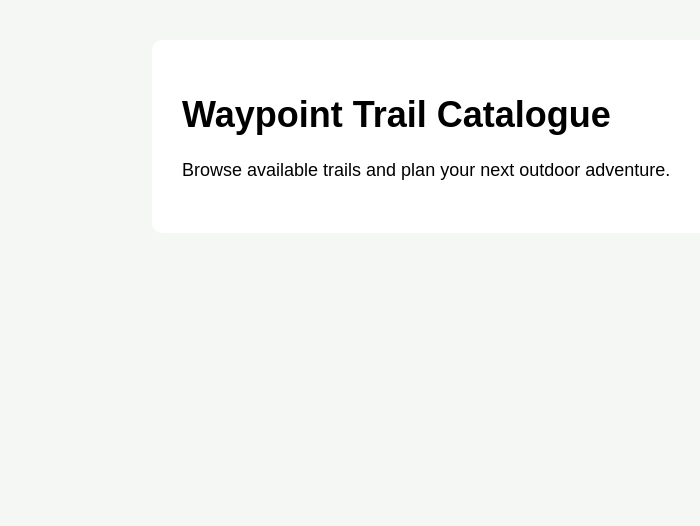
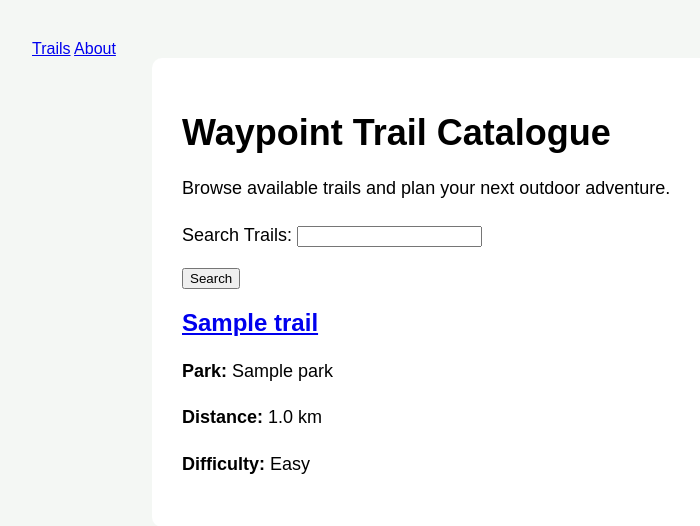
Before and after one commit to LANgoddy/Waypoint, a Django app: page /trails/ in a window 1280 px wide. Shown: the top 526 px of the page, without its empty margins (8-708 px from the left). Run offline with Django 5.2, Linux system fonts and the light colour scheme; tables that the repository leaves empty hold one stand-in row (values such as "Sample post").

Commit message:
week 12: add forms search and pagination

```diff
--- /dev/null
+++ b/trails/forms.py
@@ -0,0 +1,17 @@
+# Import Django's form tools.
+from django import forms
+
+
+# ---------------------------------------------------------
+# TRAIL SEARCH FORM
+# ---------------------------------------------------------
+
+# This form lets users search for trails by name.
+class TrailSearchForm(forms.Form):
+
+    # A simple text box for entering a search term.
+    query = forms.CharField(
+        required=False,
+        label="Search Trails",
+        max_length=100
+    )
--- /dev/null
+++ b/trails/templates/trails/base.html
@@ -0,0 +1,40 @@
+{% load static %}
+
+<!DOCTYPE html>
+<html lang="en">
+
+<head>
+    <!-- Basic information about the webpage. -->
+    <meta charset="UTF-8">
+
+    <!-- Child pages can provide their own browser-tab title. -->
+    <title>
+        {% block title %}
+        Waypoint
+        {% endblock %}
+    </title>
+
+    <!-- Load the shared Waypoint CSS file. -->
+    <link rel="stylesheet" href="{% static 'trails/style.css' %}">
+</head>
+
+<body>
+
+    <!-- Navigation shared by all Waypoint pages. -->
+    <nav>
+        <a href="{% url 'trails:trail_list' %}">Trails</a>
+        <a href="{% url 'about' %}">About</a>
+    </nav>
+
+    <!-- Main page container. -->
+    <div class="container">
+
+        <!-- Each child template places its own content here. -->
+        {% block content %}
+        {% endblock %}
+
+    </div>
+
+</body>
+
+</html>
--- a/trails/templates/trails/trail_list.html
+++ b/trails/templates/trails/trail_list.html
@@ -1,34 +1,116 @@
-{% load static %}
+{% extends "trails/base.html" %}
 
-<!DOCTYPE html>
-<html lang="en">
 
-<head>
-    <!-- Basic information about the webpage. -->
-    <meta charset="UTF-8">
+{% block title %}
+Trail Catalogue - Waypoint
+{% endblock %}
 
-    <!-- Text displayed on the browser tab. -->
-    <title>Waypoint Trail Catalogue</title>
 
-    <!-- Connect this page to the Waypoint CSS file. -->
-    <link rel="stylesheet" href="{% static 'trails/style.css' %}">
-</head>
+{% block content %}
 
-<body>
+    <!-- Page heading. -->
+    <h1>Waypoint Trail Catalogue</h1>
 
-    <!-- Main content container. -->
-    <div class="container">
+    <!-- Short introduction. -->
+    <p>
+        Browse available trails and plan your next outdoor adventure.
+    </p>
 
-        <!-- Main heading for the trail catalogue. -->
-        <h1>Waypoint Trail Catalogue</h1>
+    <!-- Search form for filtering trails. -->
+    <form method="get">
 
-        <!-- Placeholder content for Week 9. -->
-        <p>
-            Browse available trails and plan your next outdoor adventure.
-        </p>
+        <!-- Display the search field from TrailSearchForm. -->
+        {{ search_form.as_p }}
 
-    </div>
+        <!-- Button used to submit the search. -->
+        <button type="submit">
+            Search
+        </button>
 
-</body>
+    </form>
 
-</html>
+
+    <!-- Check whether any Trail records exist. -->
+    {% if trails %}
+
+        <!-- Display each Trail from the database. -->
+        {% for trail in trails %}
+
+            <div class="trail-card">
+
+                <!-- Trail name links to its detail page. -->
+                <h2>
+                    <a href="{% url 'trails:trail_detail' trail.pk %}">
+                        {{ trail.name }}
+                    </a>
+                </h2>
+
+                <!-- Display the related Park. -->
+                <p>
+                    <strong>Park:</strong>
+                    {{ trail.park }}
+                </p>
+
+                <!-- Display trail distance. -->
+                <p>
+                    <strong>Distance:</strong>
+                    {{ trail.distance_km }} km
+                </p>
+
+                <!-- Display trail difficulty. -->
+                <p>
+                    <strong>Difficulty:</strong>
+                    {{ trail.get_difficulty_display }}
+                </p>
+
+            </div>
+
+        {% endfor %}
+
+
+        <!-- ---------------------------------------------------------
+             PAGINATION
+        ---------------------------------------------------------- -->
+
+        {% if is_paginated %}
+
+            <div class="pagination">
+
+                <!-- Show Previous only when an earlier page exists. -->
+                {% if page_obj.has_previous %}
+
+                    <a href="?query={{ request.GET.query }}&page={{ page_obj.previous_page_number }}">
+                        Previous
+                    </a>
+
+                {% endif %}
+
+
+                <!-- Show the current page number. -->
+                <span>
+                    Page {{ page_obj.number }} of {{ page_obj.paginator.num_pages }}
+                </span>
+
+
+                <!-- Show Next only when another page exists. -->
+                {% if page_obj.has_next %}
+
+                    <a href="?query={{ request.GET.query }}&page={{ page_obj.next_page_number }}">
+                        Next
+                    </a>
+
+                {% endif %}
+
+            </div>
+
+        {% endif %}
+
+
+    {% else %}
+
+        <!-- This appears if there are no matching Trail records. -->
+        <p>No trails were found.</p>
+
+    {% endif %}
+
+{% endblock %}
--- /dev/null
+++ b/trails/urls.py
@@ -0,0 +1,28 @@
+# Import path so we can define URL routes.
+from django.urls import path
+
+# Import the class-based views from the MAIN trails app.
+from .views import TrailListView, TrailDetailView
+
+
+# Give the MAIN trails app its own URL namespace.
+app_name = "trails"
+
+
+# Define the URLs that belong to the MAIN trails app.
+urlpatterns = [
+
+    # Show the full trail catalogue.
+    path(
+        "",
+        TrailListView.as_view(),
+        name="trail_list"
+    ),
+
+    # Show one individual trail using its database ID.
+    path(
+        "<int:pk>/",
+        TrailDetailView.as_view(),
+        name="trail_detail"
+    ),
+]
--- a/trails/views.py
+++ b/trails/views.py
@@ -1,6 +1,19 @@
 # Import render so Django can display HTML templates.
 from django.shortcuts import render
 
+# Import Django's generic class-based views.
+from django.views.generic import ListView, DetailView
+
+# Import the Trail model.
+from .models import Trail
+
+# Import the Trail search form.
+from .forms import TrailSearchForm
+
+
+# ---------------------------------------------------------
+# ABOUT VIEW
+# ---------------------------------------------------------
 
 # This view handles requests for the About page.
 def about(request):
@@ -9,8 +22,66 @@ def about(request):
     return render(request, "trails/about.html")
 
 
-# This view handles requests for the trail catalogue page.
-def trail_list(request):
+# ---------------------------------------------------------
+# TRAIL LIST VIEW
+# ---------------------------------------------------------
 
-    # Render the Trail Catalogue HTML template.
-    return render(request, "trails/trail_list.html")
+# This class displays Trail records from the database.
+class TrailListView(ListView):
+
+    # Tell Django which model this view uses.
+    model = Trail
+
+    # Tell Django which template should display the records.
+    template_name = "trails/trail_list.html"
+
+    # Give the trail list a clear variable name inside the template.
+    context_object_name = "trails"
+
+    # Show only two trails on each page.
+    paginate_by = 2
+
+    # Filter the Trail records based on the user's search.
+    def get_queryset(self):
+
+        # Start with all Trail records.
+        queryset = Trail.objects.all()
+
+        # Get the text entered in the search box.
+        query = self.request.GET.get("query")
+
+        # If the user entered a search term, filter by trail name.
+        if query:
+            queryset = queryset.filter(name__icontains=query)
+
+        # Return the final list of Trail records.
+        return queryset
+
+    # Add extra information that the template can use.
+    def get_context_data(self, **kwargs):
+
+        # Get the information Django already prepared.
+        context = super().get_context_data(**kwargs)
+
+        # Add the search form to the template.
+        context["search_form"] = TrailSearchForm(self.request.GET)
+
+        # Return everything to the template.
+        return context
+
+
+# ---------------------------------------------------------
+# TRAIL DETAIL VIEW
+# ---------------------------------------------------------
+
+# This class displays one individual Trail record.
+class TrailDetailView(DetailView):
+
+    # Tell Django which model this view uses.
+    model = Trail
+
+    # Tell Django which template should display one trail.
+    template_name = "trails/trail_detail.html"
+
+    # Give the selected Trail object a clear name in the template.
+    context_object_name = "trail"
--- a/waypoint/urls.py
+++ b/waypoint/urls.py
@@ -1,22 +1,28 @@
 # Import Django's admin site.
 from django.contrib import admin
 
-# Import path so we can define URL routes.
-from django.urls import path
+# Import path and include for URL routing.
+from django.urls import path, include
 
-# Import the views from the trails app.
-from trails import views
+# Import the About view from the MAIN trails app.
+from trails.views import about
 
 
-# URL patterns tell Django which view to run for each web address.
+# ---------------------------------------------------------
+# MAIN PROJECT URLS
+# ---------------------------------------------------------
+
 urlpatterns = [
 
     # Django admin page.
     path("admin/", admin.site.urls),
 
     # About page.
-    path("about/", views.about, name="about"),
+    path("about/", about, name="about"),
 
-    # Trail catalogue page.
-    path("trails/", views.trail_list, name="trail_list"),
+    # Send all /trails/ URLs to the MAIN trails app urls.py file.
+    path(
+        "trails/",
+        include("trails.urls")
+    ),
 ]
```
Also changed, not shown: trails/templates/trails/trail_detail.html (added, +45 -0 lines).
